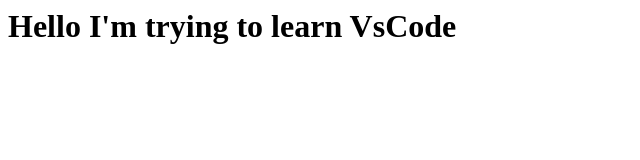
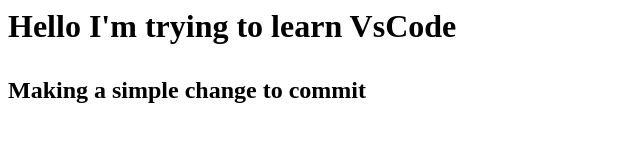
Before and after one commit to BabySodaCodex/week1checkpoint-new, a plain HTML site: page index.html in a window 1280 px wide. Shown: the whole page, without its empty margins (0-640 px from the left). Drawn offline with Linux system fonts and the light colour scheme.

Commit message:
Update home page

```diff
--- a/index.html
+++ b/index.html
@@ -1,3 +1,6 @@
 <h1>
     <p>Hello I'm trying to learn VsCode</p>
 </h1>
+<h2>
+    <p> Making a simple change to commit</p>
+</h2>
```
